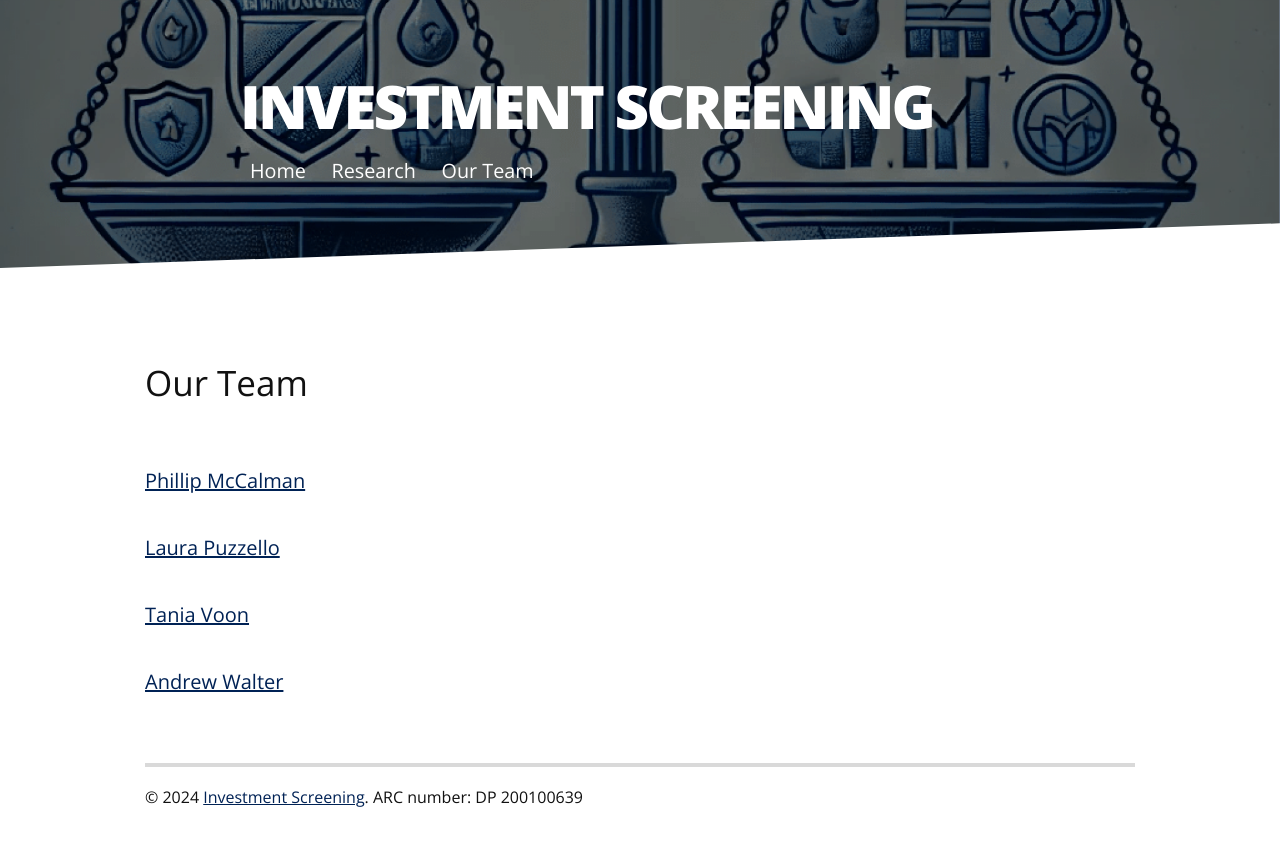
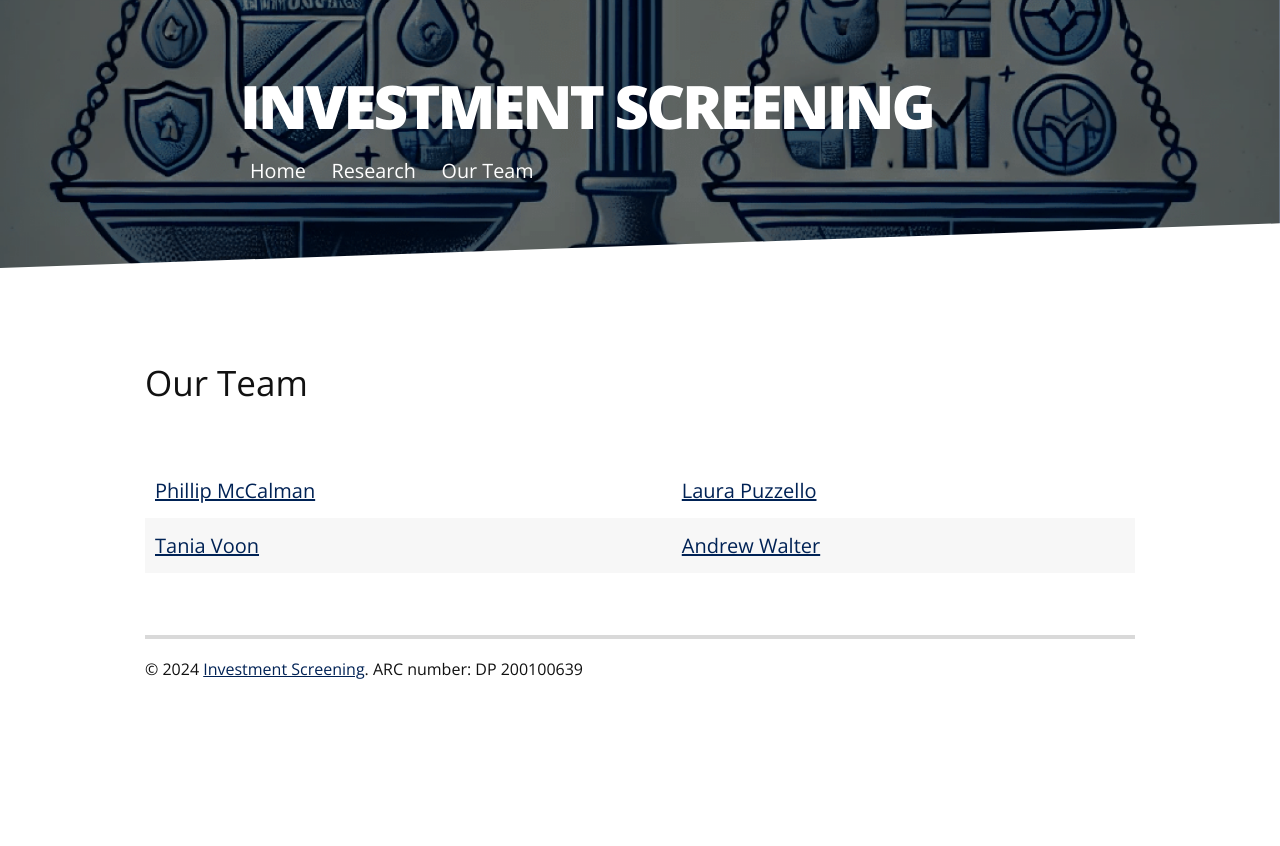
Before and after one commit to investmentscreening/investmentscreening.github.io, a Jekyll site: the page built from our-team.md, in a window 1280 px wide. Shown: the top 846 px of the page. Built offline with Jekyll 4.4.1, drawn with Linux system fonts in a browser that asks for light colours; nearby versions of some CDN libraries.

Commit message:
feat: update text

```diff
--- a/our-team.md
+++ b/our-team.md
@@ -6,13 +6,6 @@ title: Investment Screening | Our Team
 ### Our Team
 
 
-[Phillip McCalman](https://sites.google.com/site/pmccalman/)
-
-
-[Laura Puzzello](https://sites.google.com/site/laurapuzzello/home)
-
-
-[Tania Voon](https://law.unimelb.edu.au/about/staff/tania-voon)
-
-
-[Andrew Walter](https://findanexpert.unimelb.edu.au/profile/195100-andrew-walter)
+|-------|--------|
+| [Phillip McCalman](https://sites.google.com/site/pmccalman/) | [Laura Puzzello](https://sites.google.com/site/laurapuzzello/home) |
+| [Tania Voon](https://law.unimelb.edu.au/about/staff/tania-voon) | [Andrew Walter](https://findanexpert.unimelb.edu.au/profile/195100-andrew-walter) |
```
Also changed, not shown: index.md (+3 -2 lines), research.md (+0 -1 lines).
